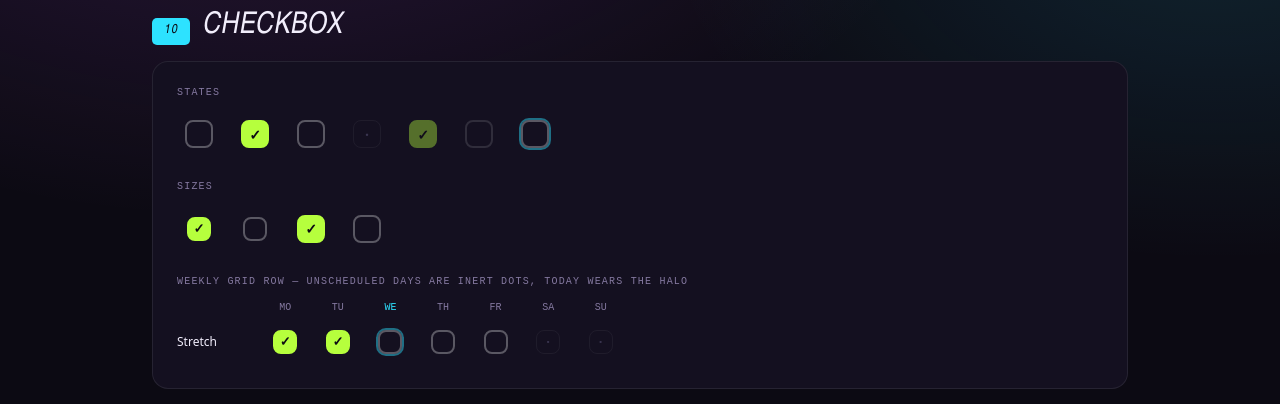
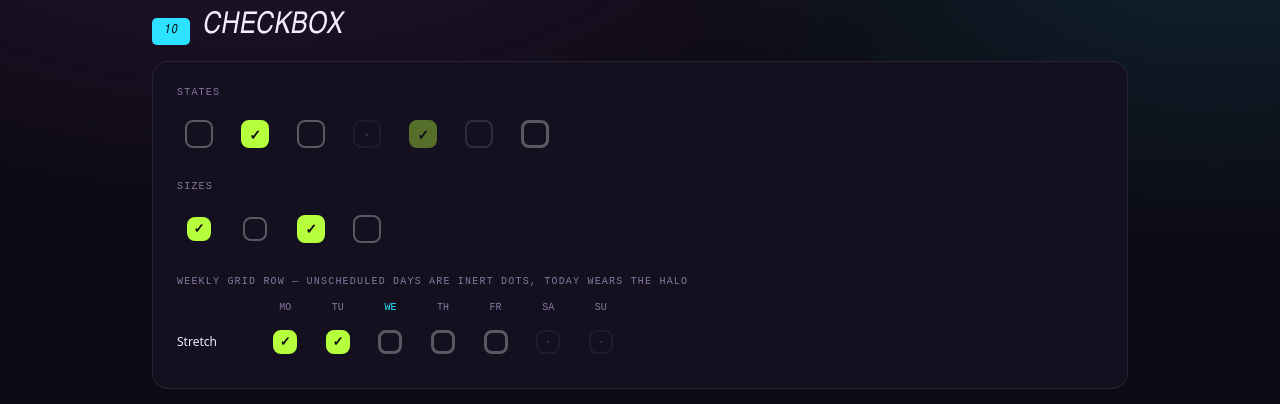
Before and after one commit to Jailsonsdsj/sticker-collector, a React (Vite) app in the folder packages/web/: page /dev/ui in a window 1280 px wide. Shown: the part 5760-6164 px from the top of the page. Built offline with nearby package versions, Linux system fonts and the light colour scheme; no server answers.

Commit message:
highlight week tasks

```diff
--- a/packages/web/src/components/WeeklyCompletionGrid.tsx
+++ b/packages/web/src/components/WeeklyCompletionGrid.tsx
@@ -79,7 +79,7 @@ export function WeeklyCompletionGrid({
         </span>
       </div>
 
-      <WeekGridShell today={today}>
+      <WeekGridShell today={today} rows={routines.length}>
         {routines.map((task) => (
           <Row
             key={task.id}
@@ -136,7 +136,10 @@ function Row({
             className="w-full"
             muted={!runs}
             checked={runs && ticked}
-            ring={date === today}
+            // Scheduled but not yet ticked is the state that has to read as
+            // "this is expected of you": a heavier border, so it is not
+            // mistaken for a day the routine does not run.
+            strong={runs}
             disabled={future}
             label={`${task.title} — ${WEEKDAYS[index]}`}
             onChange={(next) => onToggle(task.id, date, next)}
--- a/packages/web/src/components/WeeklyGrid.tsx
+++ b/packages/web/src/components/WeeklyGrid.tsx
@@ -42,7 +42,7 @@ export function WeeklyGrid({ routines, accentOf, today, onChangeMask, disabled }
   }
 
   return (
-    <WeekGridShell today={today}>
+    <WeekGridShell today={today} rows={routines.length}>
       {routines.map((task) => {
         const mask = task.weekdays ?? 0;
         // A routine with no days is not a routine — `weekdayMaskSchema` is
@@ -97,7 +97,9 @@ function Row({
             fill
             className="w-full"
             checked={on}
-            ring={index === todayIndex}
+            // A scheduled day is the answer to "does this run?", so it carries
+            // the heavier border. Today is the column outline's job now.
+            strong={on}
             disabled={disabled || (on && lastRemaining)}
             label={`${task.title} — ${WEEKDAYS[index]}`}
             onChange={() => onChangeMask(task.id, maskToggleDay(mask, index as Weekday))}
--- a/packages/web/src/components/ui/Checkbox.tsx
+++ b/packages/web/src/components/ui/Checkbox.tsx
@@ -14,8 +14,18 @@ const BASE =
   "peer-focus-visible:outline-2 peer-focus-visible:outline-offset-2 peer-focus-visible:outline-cyan " +
   "peer-disabled:opacity-40";
 
-const CHECKED = "border-2 border-lime bg-lime text-ink-inverse";
-const UNCHECKED = "border-2 border-check-off bg-transparent text-transparent";
+const CHECKED = "border-lime bg-lime text-ink-inverse";
+const UNCHECKED = "border-check-off bg-transparent text-transparent";
+
+/**
+ * How heavy the box's edge is.
+ *
+ * `strong` is for a box whose day is actually scheduled — in the weekly grids
+ * an empty box means two different things, "not today's job" and "today's job,
+ * not done yet", and at 2px they looked the same. Border widths are not
+ * tokenised yet (backlog TD-03), which is why these are literals.
+ */
+const WEIGHT = { normal: "border-2", strong: "border-[3px]" } as const;
 /** A day the routine is not scheduled on: present, inert, and visibly so. */
 const MUTED = "border border-cell-idle bg-transparent text-ink-ghost peer-disabled:opacity-100";
 
@@ -25,8 +35,8 @@ export interface CheckboxProps
   size?: CheckboxSize;
   /** Unscheduled — renders a dot and does not respond. */
   muted?: boolean;
-  /** Today's column in the weekly grid wears a cyan halo. */
-  ring?: boolean;
+  /** A heavier edge, for a box whose day the routine actually runs on. */
+  strong?: boolean;
   /**
    * Stretch the box to the label's width.
    *
@@ -46,7 +56,7 @@ export function Checkbox({
   checked = false,
   size = "md",
   muted = false,
-  ring = false,
+  strong = false,
   fill = false,
   label,
   onChange,
@@ -80,13 +90,11 @@ export function Checkbox({
       />
       <span
         aria-hidden
-        style={{
-          ...(ring ? { boxShadow: "0 0 0 2px var(--color-ring-today)" } : {}),
-          ...style,
-        }}
+        style={style}
         className={cx(
           BASE,
           SIZE[size],
+          WEIGHT[strong && !muted ? "strong" : "normal"],
           muted ? MUTED : checked ? CHECKED : UNCHECKED,
           fill && "w-full",
         )}
--- a/packages/web/src/components/weekGrid/WeekGridShell.tsx
+++ b/packages/web/src/components/weekGrid/WeekGridShell.tsx
@@ -11,11 +11,50 @@ import { cx } from "../ui/cx";
  * weekday mask, and a column order that drifted on one of them would look
  * entirely correct while pointing at the wrong bit.
  */
-export function WeekGridShell({ today, children }: { today: LocalDate; children: ReactNode }) {
+export function WeekGridShell({
+  today,
+  rows,
+  children,
+}: {
+  today: LocalDate;
+  /** How many task rows follow the header. The column outline spans them, and
+   *  `grid-row: 1 / -1` only reaches the end of the EXPLICIT grid — with rows
+   *  left implicit it covered the header alone and pushed every column along by
+   *  one, which no jsdom test can see and one screenshot showed immediately. */
+  rows: number;
+  children: ReactNode;
+}) {
   const todayIndex = weekdayOf(today);
 
   return (
-    <div className="grid grid-cols-[5rem_repeat(7,1fr)] items-center gap-1">
+    <div
+      className="relative grid grid-cols-[5rem_repeat(7,1fr)] items-center gap-1"
+      style={{ gridTemplateRows: `repeat(${rows + 1}, auto)` }}
+    >
+      {/* Today, as one continuous outline around the whole column.
+          It used to be a ring on each checkbox: seven small halos down a
+          column read as seven separate states rather than one day, and the
+          question people actually had — "is this row's box for TODAY?" — took
+          counting. Drawn in the grid rather than over it, spanning every row
+          including the header, so it lines up with the cells by construction
+          instead of by arithmetic. */}
+      <span
+        aria-hidden
+        // **Absolutely** positioned, and that is the whole trick. A grid child
+        // with a definite area still occupies those cells, so the auto-placed
+        // header and checkboxes flowed around it and every column shifted by
+        // one. Out of flow it keeps the grid area for its geometry and takes no
+        // cell — which is what an overlay is.
+        className="pointer-events-none absolute -inset-1 rounded-lg border-2 border-ring-today"
+        // BOTH lines, on both axes. For an absolutely positioned grid child an
+        // `auto` end line resolves to the container's padding edge, not to
+        // "span one" — so a bare `gridColumn: 5` stretched the outline from
+        // Thursday to Sunday.
+        style={{
+          gridColumn: `${todayIndex + 2} / ${todayIndex + 3}`,
+          gridRow: `1 / ${rows + 2}`,
+        }}
+      />
       <span />
       {WEEKDAYS.map((day, index) => (
         <span
--- a/packages/web/src/dev/galleries/Checkboxes.tsx
+++ b/packages/web/src/dev/galleries/Checkboxes.tsx
@@ -20,7 +20,7 @@ export function Checkboxes() {
           <Checkbox muted label="Unscheduled" />
           <Checkbox checked disabled label="Checked, disabled" />
           <Checkbox disabled label="Disabled" />
-          <Checkbox ring label="Today" />
+          <Checkbox strong label="Scheduled, not done" />
         </Row>
 
         <Row label="sizes">
@@ -53,7 +53,7 @@ export function Checkboxes() {
                 size="sm"
                 className="w-full"
                 muted={!SCHEDULED[i]}
-                ring={i === TODAY}
+                strong={SCHEDULED[i]}
                 checked={done[i]}
                 label={`${d} — Stretch`}
                 onChange={(next) => setDone((prev) => prev.map((v, idx) => (idx === i ? next : v)))}
--- a/packages/web/test/setup.ts
+++ b/packages/web/test/setup.ts
@@ -13,9 +13,14 @@ import { afterEach } from "vitest";
  * The margin matters as much as the number: set this *at* `testTimeout` and a
  * retrying query stops failing fast and blows the test timeout instead, which
  * is a worse failure — it reports "timed out in 5000ms" and names no element.
- * 3 s here against 20 s there leaves room for both to do their job.
+ * 5 s here against 20 s there leaves room for both to do their job.
+ *
+ * **5 s, not 3.** It was 3000, which is exactly `UNDO_WINDOW_MS`: a test that
+ * waits for a deferred completion to commit was racing the timeout that was
+ * supposed to be its safety net, and failed roughly one run in three. A
+ * deadline equal to the thing it is waiting for is not a deadline.
  */
-configure({ asyncUtilTimeout: 3000 });
+configure({ asyncUtilTimeout: 5000 });
 
 // React Testing Library leaves the last render mounted; without this a stray
 // query in the next test can match the previous test's DOM and pass for the
```
Also changed, not shown: 3 other files (tests, documents, lock files or other folders).
